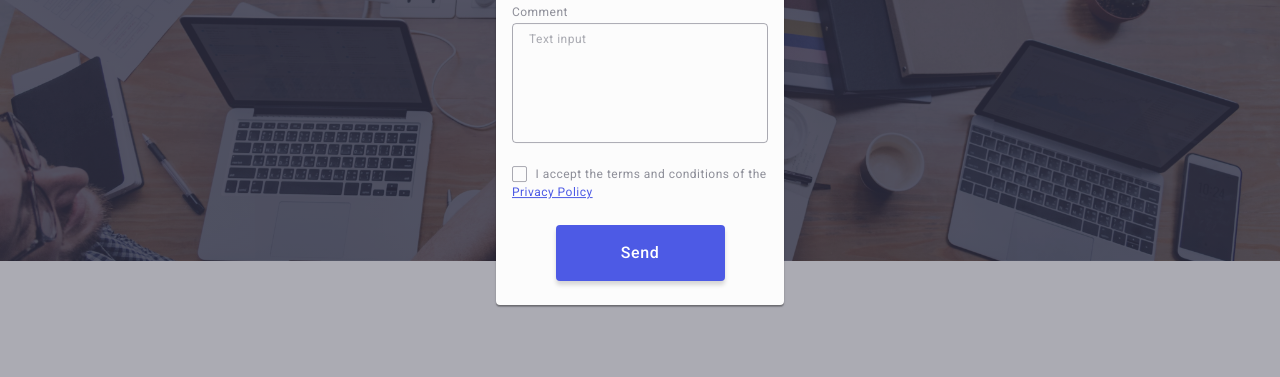
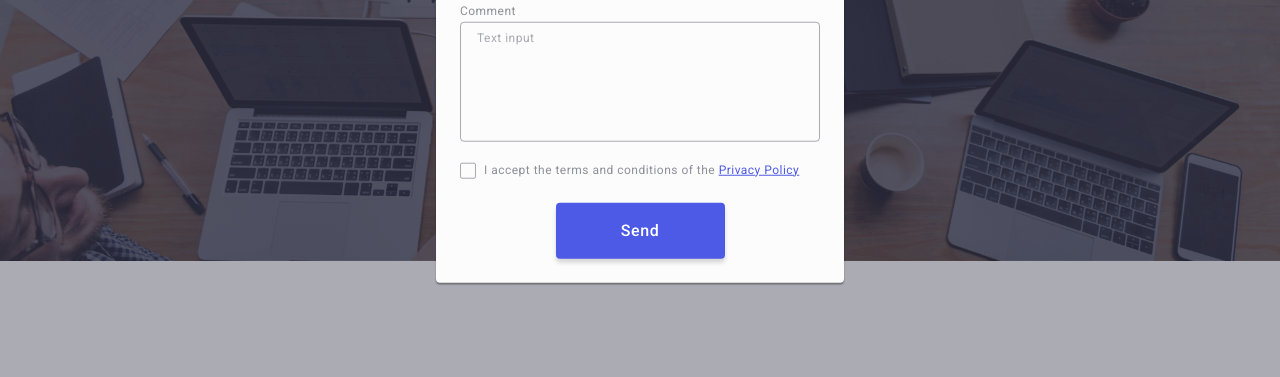
Before and after one commit to Centralice/goit-markup-hw-06, a plain HTML site: page index.html in a window 1280 px wide. Shown: the part 412-789 px from the top of the page. Drawn offline with nearby package versions, Linux system fonts and the light colour scheme.

Commit message:
pre-final

```diff
--- a/css/styles.css
+++ b/css/styles.css
@@ -707,7 +707,6 @@ footer > .container {
 }
 
 .modal {
-  /* width: 408px; */
   width: 288px;
   min-height: 584px;
   background-color: #fcfcfc;
@@ -870,9 +869,9 @@ footer > .container {
 .checkbox-label {
   color: #8e8f99;
   font-size: 12px;
-  /* line-height: 1.17; */
-  line-height: 1.16;
+  line-height: 1.17;
   letter-spacing: 0.04em;
+  display: flex;
   align-items: center;
 }
 
@@ -883,8 +882,6 @@ footer > .container {
   letter-spacing: 0.04em;
   text-decoration-line: underline;
   cursor: pointer;
-  display: inline-flex;
-  align-items: center;
 }
 
 .checkbox-span {
@@ -899,12 +896,14 @@ footer > .container {
   align-items: center;
   justify-content: center;
   fill: transparent;
+  flex-shrink: 0;
 }
 
 .privacy-check:checked + .checkbox-label span {
   background-color: #404bbf;
   border: none;
   fill: #f4f4fd;
+  display: flex;
 }
 
 .check-icon {
@@ -1046,6 +1045,10 @@ footer > .container {
     display: none;
   }
 
+  .modal {
+    width: 408px;
+    padding: 72px 24px 24px 24px;
+  }
 }
 
 @media screen and (min-width: 1158px) {
--- a/index.html
+++ b/index.html
@@ -786,8 +786,9 @@
                   <use href="./images/icons.svg#icon-Vector-1"></use>
                 </svg>
               </span>
+              <div class="checkbox-text">
               I accept the terms and conditions of the
-              <a class="privacy-policy">Privacy Policy</a></label
+              <a class="privacy-policy">Privacy Policy</a></div></label
             >
           </div>
           <button class="form-btn" type="submit">Send</button>
```
Lines whose indentation alone changed are shown as unchanged.
